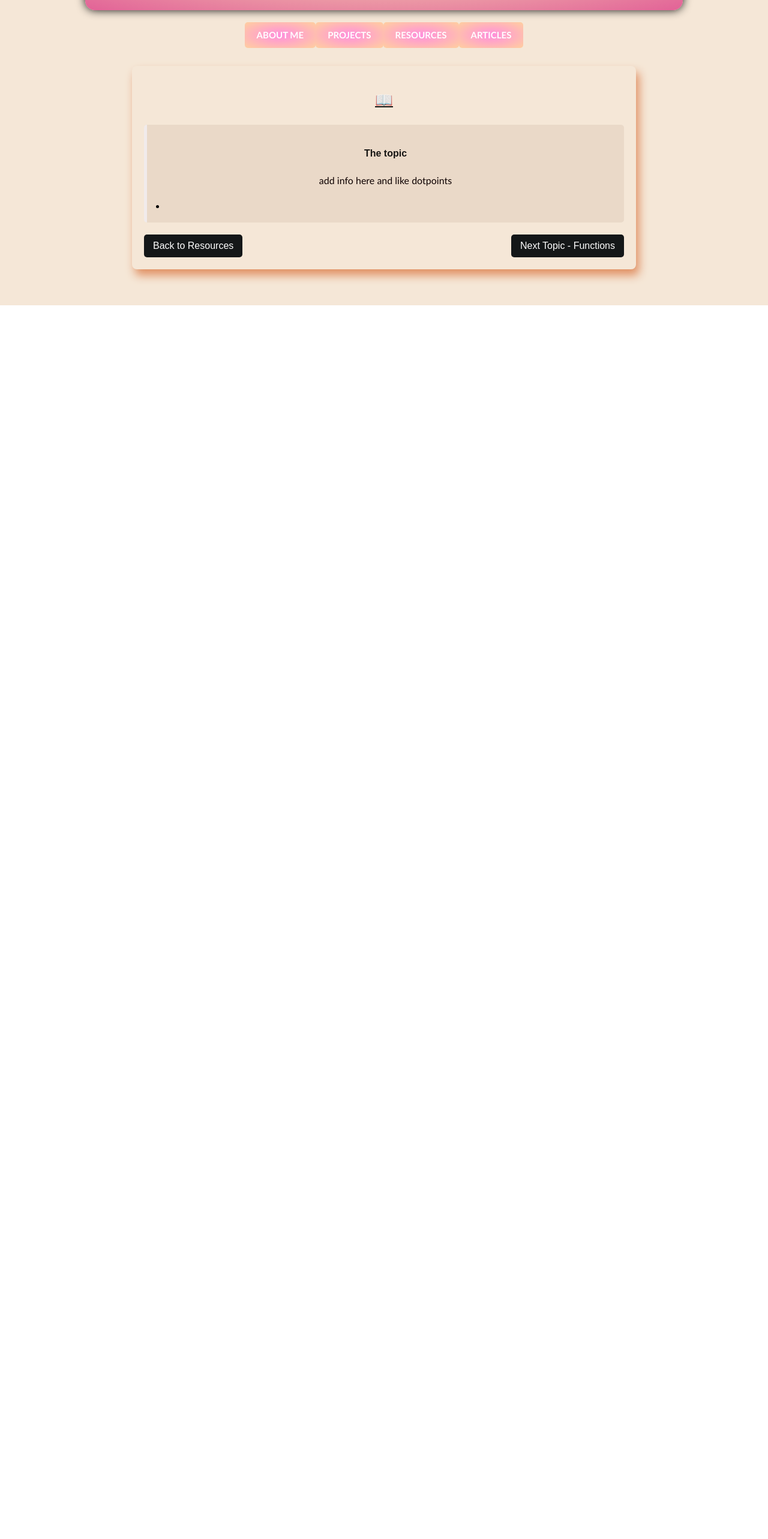
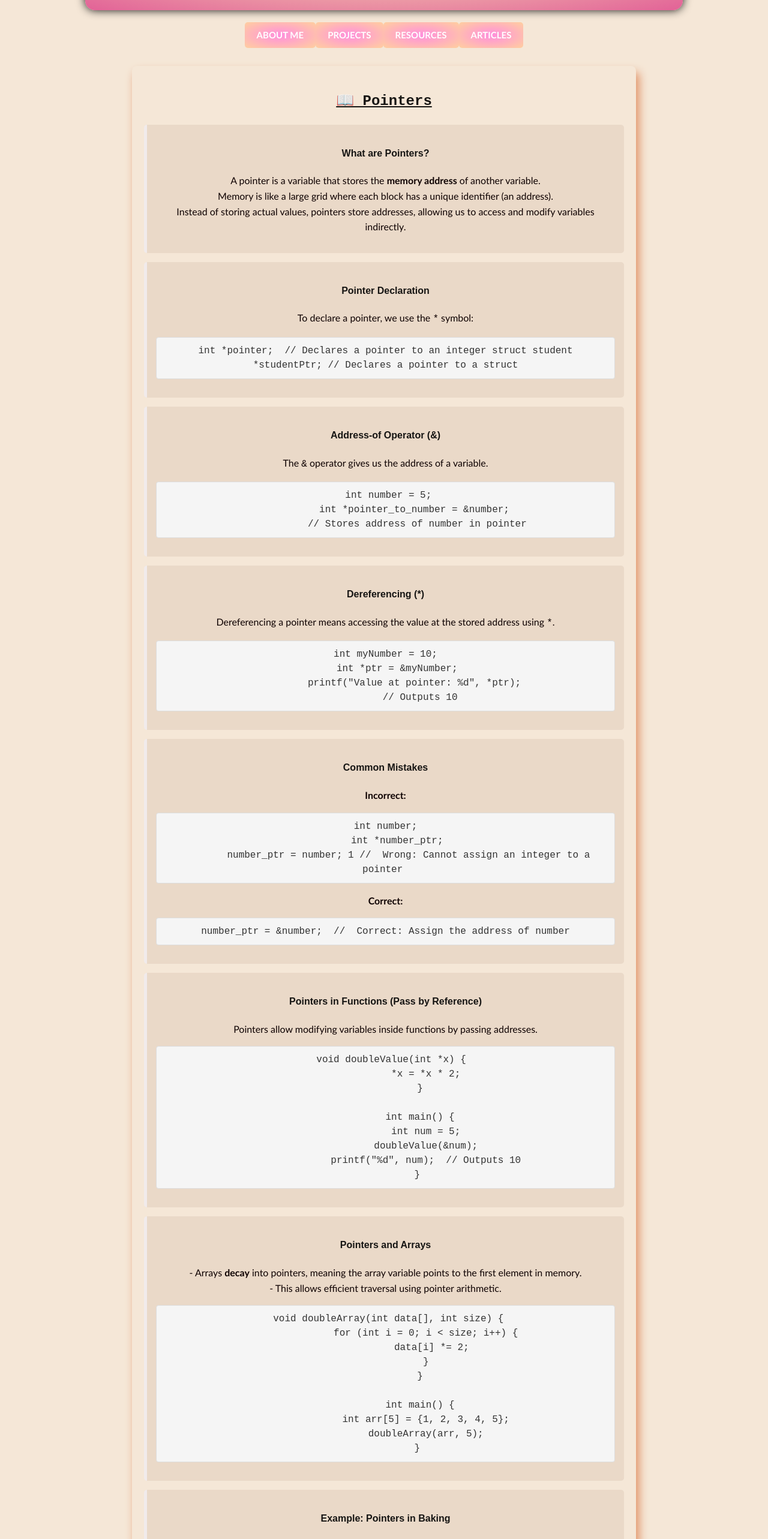
Before and after one commit to noorbabar/noorportfolio, a React (Vite) app in the folder Noorportfolio/frontend/: page /pointers in a window 1280 px wide. Shown: the part 233-2799 px from the top of the page at 60% size. Before the commit the page ends 800 px from the top, so only its background shows below. Built offline with nearby package versions, Linux system fonts and the light colour scheme.

Commit message:
pointers added

```diff
--- a/Noorportfolio/frontend/src/components/Course/1511/Pointers.jsx
+++ b/Noorportfolio/frontend/src/components/Course/1511/Pointers.jsx
@@ -1,28 +1,137 @@
 import React from "react";
 import { useNavigate } from "react-router-dom";
 
-const Custom = () => {
+const Pointers = () => {
+  const navigate = useNavigate();
 
   return (
     <div className="notes-container">
-      <h1 style={{ textDecoration: "underline" }} className="notes-title">📖 </h1>
+      <h1 style={{ textDecoration: "underline" }} className="notes-title">📖 Pointers</h1>
 
       <section className="note-section" style={{ color: "black", fontFamily: "'Trebuchet MS', sans-serif", textAlign: "left" }}>
-        <h3 className="underline">The topic</h3>
-        <p>add info here and like dotpoints </p>
-        <li></li>
+        <h3 className="underline">What are Pointers?</h3>
+        <p>
+           A pointer is a variable that stores the <b>memory address</b> of another variable.
+          <br/> Memory is like a large grid where each block has a unique identifier (an address).
+          <br/>Instead of storing actual values, pointers store addresses, allowing us to access and modify variables indirectly.
+        </p>
 </section>
+<section className="note-section" style={{ color: "black", fontFamily: "'Trebuchet MS', sans-serif", textAlign: "left" }}>
+
+        <h3 className="underline">Pointer Declaration</h3>
+        <p>
+          To declare a pointer, we use the <code>*</code> symbol:
+          <pre className="code-snippet">
+            int *pointer;  // Declares a pointer to an integer
+            struct student *studentPtr; // Declares a pointer to a struct
+          </pre>
+        </p>
+</section>
+<section className="note-section" style={{ color: "black", fontFamily: "'Trebuchet MS', sans-serif", textAlign: "left" }}>
+
+        <h3 className="underline">Address-of Operator (&)</h3>
+        <p>
+          The <code>&</code> operator gives us the address of a variable.
+          <pre className="code-snippet">
+          <code>
+           {` int number = 5;
+            int *pointer_to_number = &number;
+            // Stores address of number in pointer `}
+         </code>
+          </pre>
+        </p>
+</section>
+<section className="note-section" style={{ color: "black", fontFamily: "'Trebuchet MS', sans-serif", textAlign: "left" }}>
+
+        <h3 className="underline">Dereferencing (*)</h3>
+        <p>
+          Dereferencing a pointer means accessing the value at the stored address using <code>*</code>.
+          <pre className="code-snippet">
+            <code>
+        {`int myNumber = 10;
+    int *ptr = &myNumber;
+            printf("Value at pointer: %d", *ptr);
+            // Outputs 10`}
+            </code>
+          </pre>
+        </p>
+</section>
+<section className="note-section" style={{ color: "black", fontFamily: "'Trebuchet MS', sans-serif", textAlign: "left" }}>
+
+        <h3 className="underline">Common Mistakes</h3>
+        <p>
+          <b>Incorrect:</b>
+          <pre className="code-snippet">
+            <code>
+        {`int number;
+    int *number_ptr;
+        number_ptr = number; 1 //  Wrong: Cannot assign an integer to a pointer `}
+            </code>
+          </pre>
+
+          <b>Correct:</b>
+          <pre className="code-snippet">
+            number_ptr = &number;  //  Correct: Assign the address of number
+          </pre>
+        </p>
+</section>
+<section className="note-section" style={{ color: "black", fontFamily: "'Trebuchet MS', sans-serif", textAlign: "left" }}>
+
+        <h3 className="underline">Pointers in Functions (Pass by Reference)</h3>
+        <p>
+          Pointers allow modifying variables inside functions by passing addresses.
+          <pre className="code-snippet">
+          {`  void doubleValue(int *x) {
+              *x = *x * 2;
+            }
+
+            int main() {
+              int num = 5;
+              doubleValue(&num);
+              printf("%d", num);  // Outputs 10
+            } `}
+          </pre>
+        </p>
+</section>
+<section className="note-section" style={{ color: "black", fontFamily: "'Trebuchet MS', sans-serif", textAlign: "left" }}>
+
+        <h3 className="underline">Pointers and Arrays</h3>
+        <p>
+          - Arrays <b>decay</b> into pointers, meaning the array variable points to the first element in memory.
+          <br/>- This allows efficient traversal using pointer arithmetic.
+          <pre className="code-snippet">
+           {` void doubleArray(int data[], int size) {
+              for (int i = 0; i < size; i++) {
+                data[i] *= 2;
+              }
+            }
+
+            int main() {
+              int arr[5] = {1, 2, 3, 4, 5};
+              doubleArray(arr, 5);
+            } `}
+          </pre>
+        </p>
+</section>
+<section className="note-section" style={{ color: "black", fontFamily: "'Trebuchet MS', sans-serif", textAlign: "left" }}>
+
+        <h3 className="underline">Example: Pointers in Baking</h3>
+        <p>
+          Think of a recipe book as memory. Instead of copying the entire book, you bookmark (pointer) the page of the recipe.
+          When you need to bake, you go directly to the bookmarked page (dereferencing) instead of flipping through the whole book.
+        </p>
+      </section>
 
       <div className="navigation-buttons">
         <button onClick={() => navigate("/resources")} className="nav-button">
           Back to Resources
         </button>
-        <button onClick={() => navigate("/functions")} className="nav-button">
-          Next Topic - Functions
+        <button onClick={() => navigate("/memory")} className="nav-button">
+          Next Topic - Memory
         </button>
       </div>
     </div>
   );
 };
 
-export default Custom;
+export default Pointers;
```
